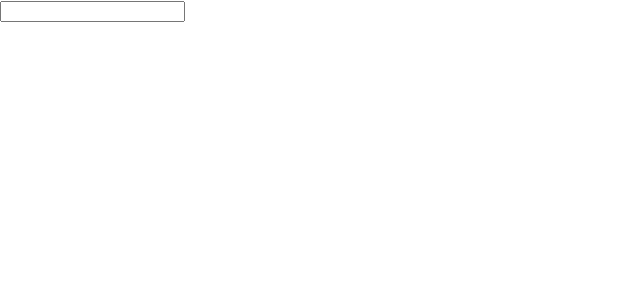
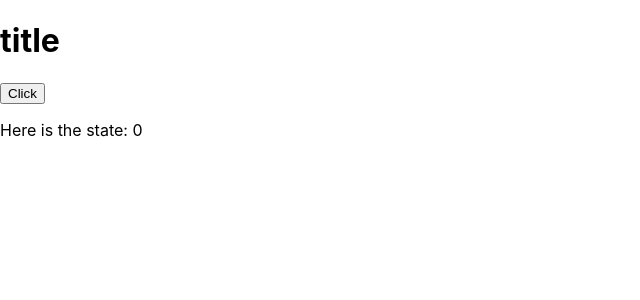
Before and after one commit to eugenehan94/React-PracticeAndTest-File, a React (Create React App) app: page / in a window 1280 px wide. Shown: the top 300 px of the page, without its empty margins (0-640 px from the left). Built offline with nearby package versions, Linux system fonts and the light colour scheme.

Commit message:
useReducer practice

```diff
--- a/src/App.js
+++ b/src/App.js
@@ -1,38 +1,24 @@
 import React, { useReducer, useRef } from "react";
 
+const initialState = 0;
+
+const reducer = (state, action) => {
+  if (action.type == "Increase") {
+    console.log(state + 1);
+    return state + 1;
+  }
+  console.log("If statement not touched");
+  return state;
+};
+
 function App() {
-  const inputRef = useRef();
-  // const [state, dispatch] = useReducer(reducer, initialState);
-  const [items, dispatch] = useReducer((state, action) => {
-    switch (action.type) {
-      case "add":
-        return [...state, { id: state.length, name: action.name }];
-      default:
-        return state;
-    }
-  }, []);
-
-  function handleSubmit(e) {
-    e.preventDefault();
-    dispatch({
-      type: "add",
-      name: inputRef.current.value,
-    });
-    inputRef.current.value = "";
-  }
-
+  const [state, dispatch] = useReducer(reducer, initialState);
   return (
-    <>
-      <form onSubmit={handleSubmit}>
-        <input ref={inputRef}></input>
-      </form>
-
-      <ul>
-        {items.map((item, index) => (
-          <li key={item.id}>{item.name}</li>
-        ))}
-      </ul>
-    </>
+    <div>
+      <h1>title</h1>
+      <button onClick={() => dispatch({ type: "Increas" })}>Click</button>
+      <p>Here is the state: {state} </p>
+    </div>
   );
 }
 
```
